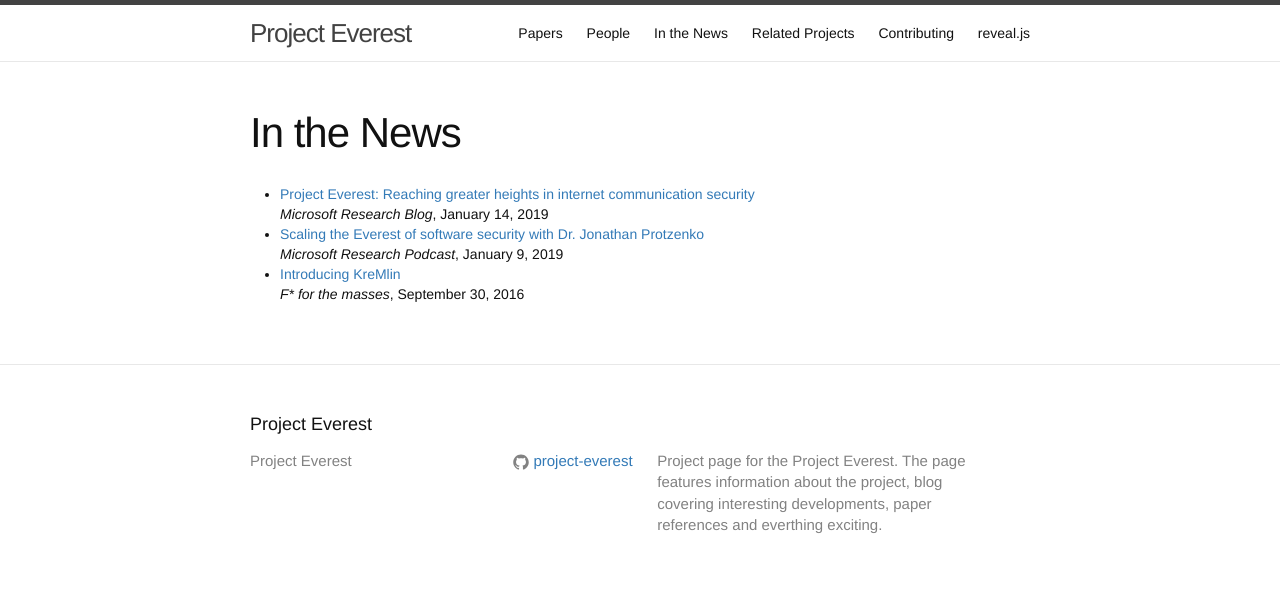
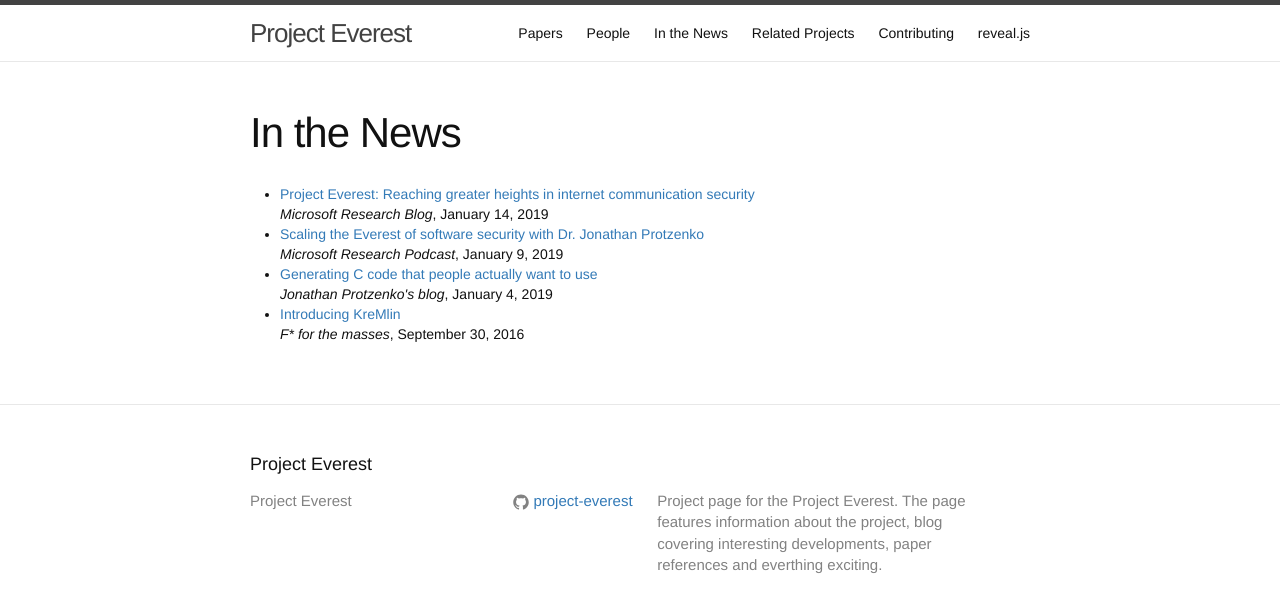
Before and after one commit to project-everest/project-everest.github.io, a Jekyll site: the page built from publicity.md, in a window 1280 px wide. Shown: the top 612 px of the page. Built offline with Jekyll 4.4.1, drawn with Linux system fonts in a browser that asks for light colours.

Commit message:
One more interesting blog post by Jonathan

```diff
--- a/_data/publicity.json
+++ b/_data/publicity.json
@@ -14,6 +14,13 @@
     "date" : "January 9, 2019"
   },
   {
+    "title" : "Generating C code that people actually want to use",
+    "url" : "https://jonathan.protzenko.fr/2019/01/04/behind-the-scenes.html",
+    "venue" : "Jonathan Protzenko's blog",
+    "description": "",
+    "date" : "January 4, 2019"
+  },
+  {
     "title" : "Introducing KreMlin",
     "url" : "https://fstarlang.github.io/general/2016/09/30/introducing-kremlin.html",
     "venue" : "F* for the masses",
```
